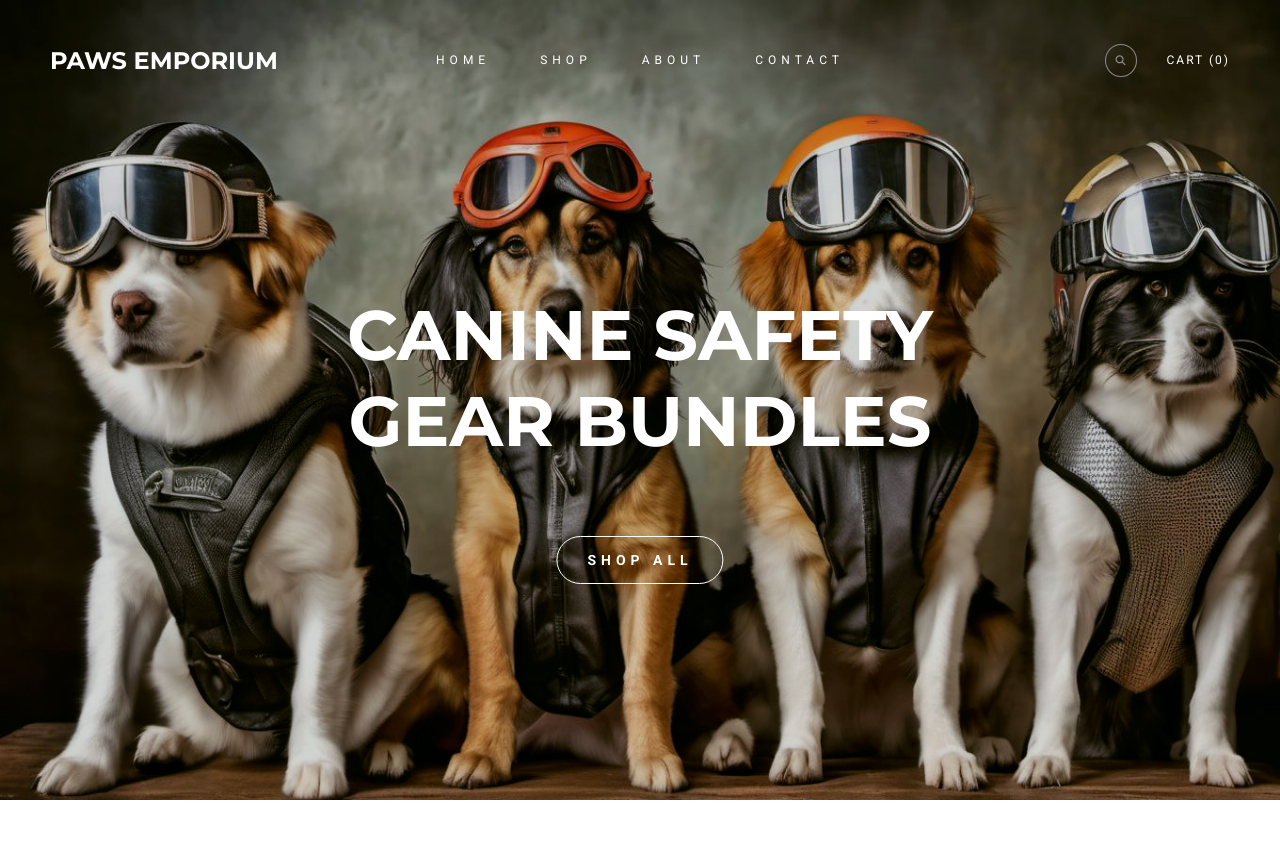
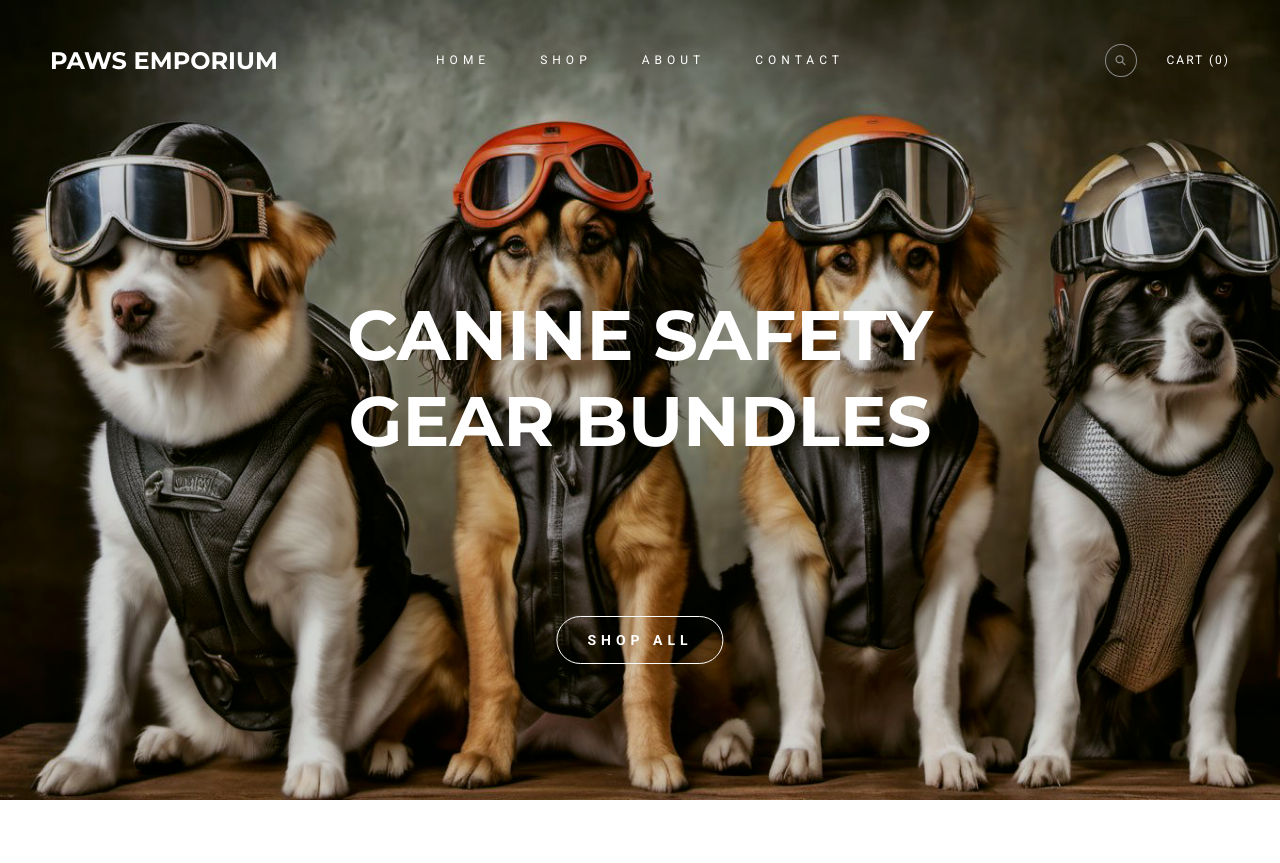
Before and after one commit to blnstrixie/paws-emporium-online-shop, a PHP site: page /home.php in a window 1280 px wide. Shown: the top 863 px of the page. Run offline with PHP 8.4, Linux system fonts and the light colour scheme; some libraries are stand-ins or nearby versions.

Commit message:
Fix button alignment in banner.css

```diff
--- a/styles/banner.css
+++ b/styles/banner.css
@@ -43,7 +43,7 @@ body {
   border: 1.5px solid #fff;
   cursor: pointer;
   position: absolute;
-  top: 70%;
+  top: 80%;
   left: 50%;
   transform: translate(-50%, -50%);
   transition: opacity 0.15s;
```
